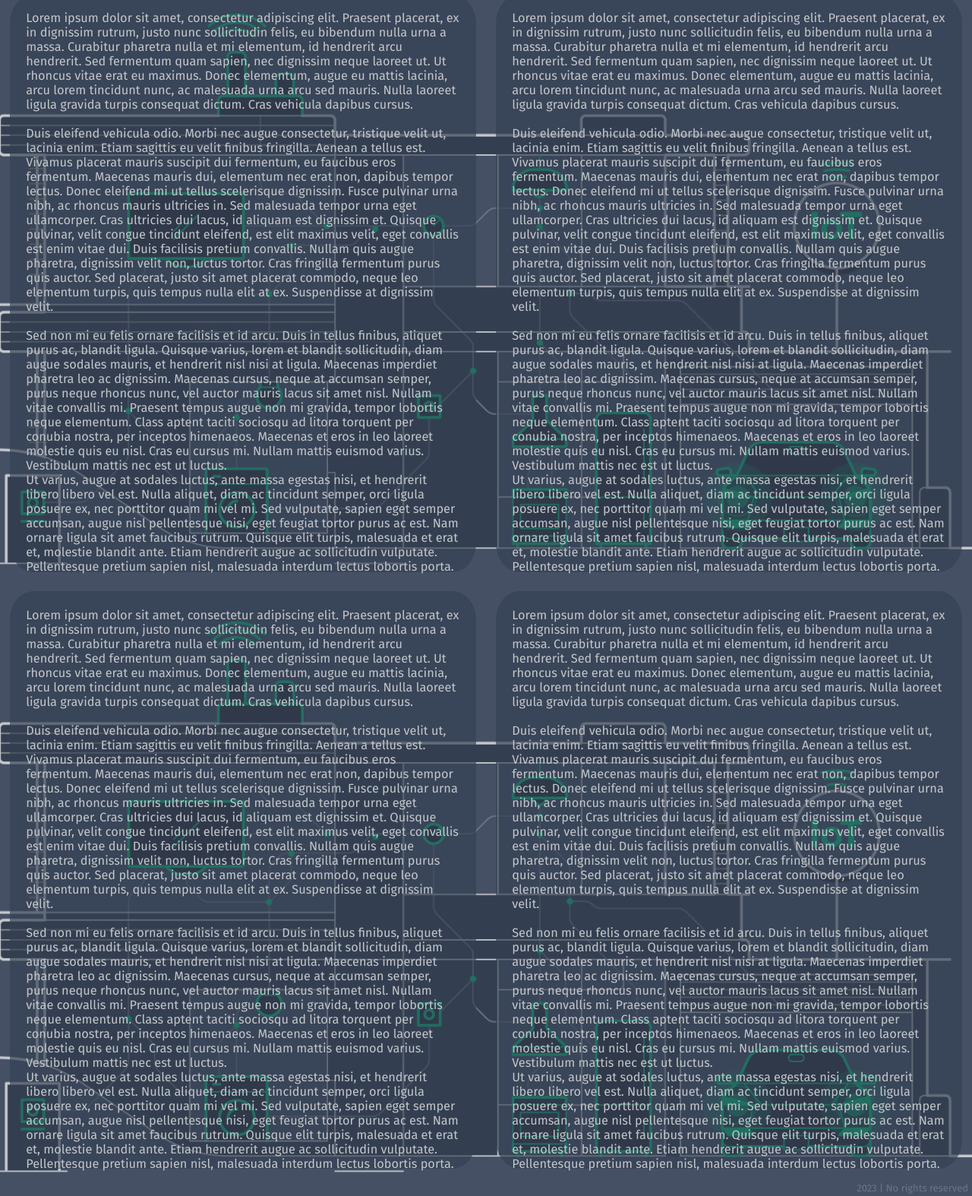
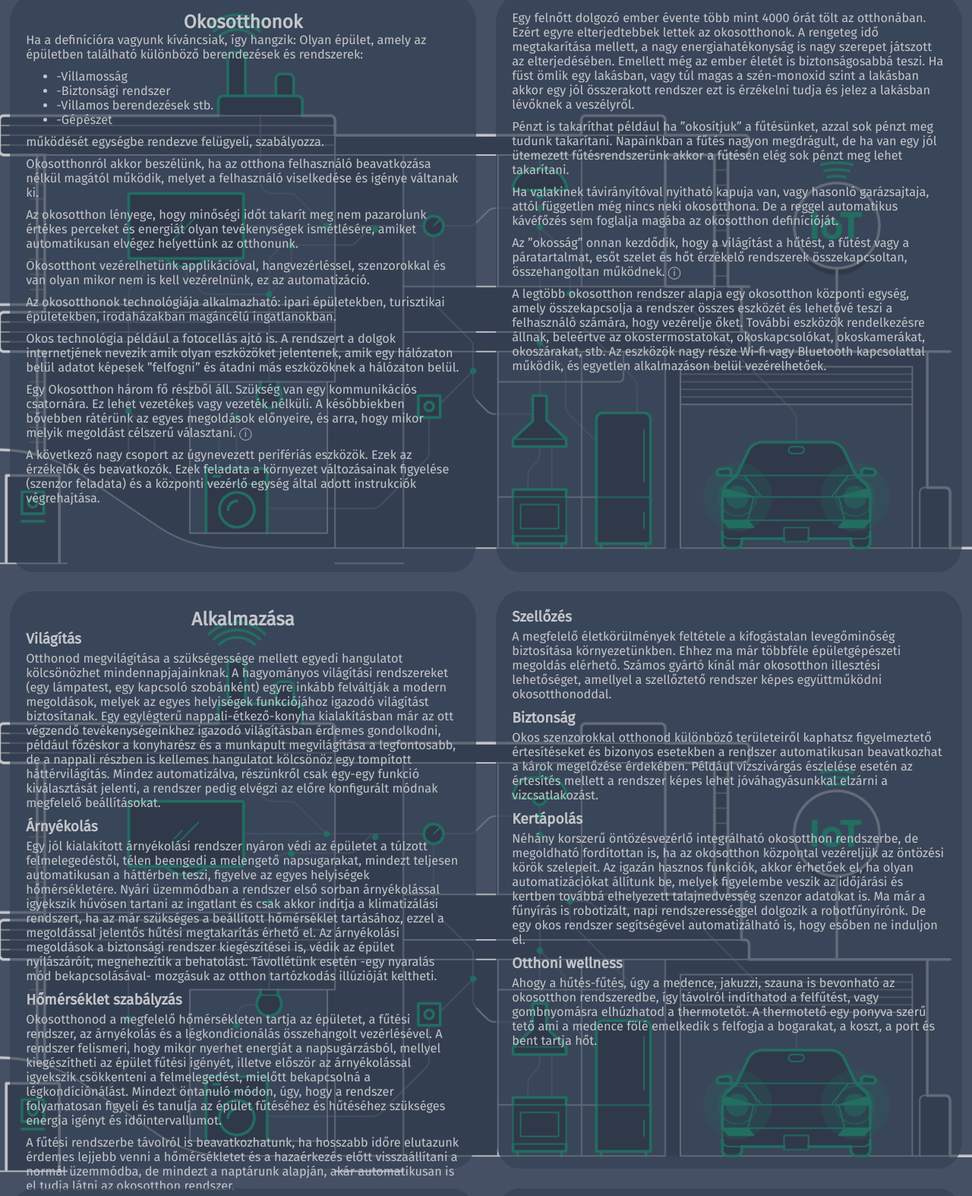
Before and after one commit to SzGeryX/SmartHome, a plain HTML site: page index.html in a window 1280 px wide. Shown: the part 820-2394 px from the top of the page at 76% size. Drawn offline with Linux system fonts and the light colour scheme; a script that the page names is missing.

Commit message:
probably final form

```diff
--- a/index.html
+++ b/index.html
@@ -20,51 +20,123 @@
     <div id="page1" class="container">
         <div class="item">
             <div class="content">
-                <p>Lorem ipsum dolor sit amet, consectetur adipiscing elit. Praesent placerat, ex in dignissim rutrum, justo nunc sollicitudin felis, eu bibendum nulla urna a massa. Curabitur pharetra nulla et mi elementum, id hendrerit arcu hendrerit. Sed fermentum quam sapien, nec dignissim neque laoreet ut. Ut rhoncus vitae erat eu maximus. Donec elementum, augue eu mattis lacinia, arcu lorem tincidunt nunc, ac malesuada urna arcu sed mauris. Nulla laoreet ligula gravida turpis consequat dictum. Cras vehicula dapibus cursus.</p>
-                <br>
-                <p>Duis eleifend vehicula odio. Morbi nec augue consectetur, tristique velit ut, lacinia enim. Etiam sagittis eu velit finibus fringilla. Aenean a tellus est. Vivamus placerat mauris suscipit dui fermentum, eu faucibus eros fermentum. Maecenas mauris dui, elementum nec erat non, dapibus tempor lectus. Donec eleifend mi ut tellus scelerisque dignissim. Fusce pulvinar urna nibh, ac rhoncus mauris ultricies in. Sed malesuada tempor urna eget ullamcorper. Cras ultricies dui lacus, id aliquam est dignissim et. Quisque pulvinar, velit congue tincidunt eleifend, est elit maximus velit, eget convallis est enim vitae dui. Duis facilisis pretium convallis. Nullam quis augue pharetra, dignissim velit non, luctus tortor. Cras fringilla fermentum purus quis auctor. Sed placerat, justo sit amet placerat commodo, neque leo elementum turpis, quis tempus nulla elit at ex. Suspendisse at dignissim velit.</p>
-                <br>
-                <p>Sed non mi eu felis ornare facilisis et id arcu. Duis in tellus finibus, aliquet purus ac, blandit ligula. Quisque varius, lorem et blandit sollicitudin, diam augue sodales mauris, et hendrerit nisl nisi at ligula. Maecenas imperdiet pharetra leo ac dignissim. Maecenas cursus, neque at accumsan semper, purus neque rhoncus nunc, vel auctor mauris lacus sit amet nisl. Nullam vitae convallis mi. Praesent tempus augue non mi gravida, tempor lobortis neque elementum. Class aptent taciti sociosqu ad litora torquent per conubia nostra, per inceptos himenaeos. Maecenas et eros in leo laoreet molestie quis eu nisl. Cras eu cursus mi. Nullam mattis euismod varius. Vestibulum mattis nec est ut luctus.</p>
+                <h2>Okosotthonok</h2>
 
-                <p>Ut varius, augue at sodales luctus, ante massa egestas nisi, et hendrerit libero libero vel est. Nulla aliquet, diam ac tincidunt semper, orci ligula posuere ex, nec porttitor quam mi vel mi. Sed vulputate, sapien eget semper accumsan, augue nisl pellentesque nisi, eget feugiat tortor purus ac est. Nam ornare ligula sit amet faucibus rutrum. Quisque elit turpis, malesuada et erat et, molestie blandit ante. Etiam hendrerit augue ac sollicitudin vulputate. Pellentesque pretium sapien nisl, malesuada interdum lectus lobortis porta.</p>
+                <p>Ha a definícióra vagyunk kíváncsiak, így hangzik: Olyan épület, amely az épületben található különböző berendezések és rendszerek:</p>
+
+                    <ul>
+                        <li> -Villamosság </li>
+                        <li> -Biztonsági rendszer </li>
+                        <li> -Villamos berendezések stb. </li>
+                        <li> -Gépészet </li>
+                    </ul>
+
+                <p>működését egységbe rendezve felügyeli, szabályozza.</p>
+
+                <p>Okosotthonról akkor beszélünk, ha az otthona felhasználó beavatkozása nélkül magától működik, melyet a felhasználó viselkedése és igénye váltanak ki. </p>
+
+                <p>Az okosotthon lényege, hogy minőségi időt takarít meg nem pazarolunk értékes perceket és energiát olyan tevékenységek ismétlésére, amiket automatikusan elvégez helyettünk az otthonunk.</p>
+
+                <p>Okosotthont vezérelhetünk applikációval, hangvezérléssel, szenzorokkal és van olyan mikor nem is kell vezérelnünk, ez az automatizáció.</p>
+
+                <p>Az okosotthonok technológiája alkalmazható: ipari épületekben, turisztikai épületekben, irodaházakban magáncélú ingatlanokban.</p>
+
+                <p>Okos technológia például a fotocellás ajtó is. A rendszert a dolgok internetjének nevezik amik olyan eszközöket jelentenek, amik egy hálózaton belül adatot képesek ”felfogni” és átadni más eszközöknek a hálózaton belül.</p>
+
+                <p>Egy Okosotthon három fő részből áll.  Szükség van egy kommunikációs csatornára. Ez lehet vezetékes vagy vezeték nélküli. A későbbiekben bővebben rátérünk az egyes megoldások előnyeire, és arra, hogy mikor melyik megoldást célszerű választani. <span onmouseover="showHidden1()" onmouseleave="hideHidden1()">ⓘ</span></p>
+
+                <p>A következő nagy csoport az úgynevezett perifériás eszközök. Ezek az érzékelők  és beavatkozók. Ezek feladata a környezet változásainak figyelése (szenzor feladata) és a központi vezérlő egység által adott instrukciók végrehajtása.</p>
             </div>
         </div>
 
         <div class="item">
             <div class="content">
-                <p>Lorem ipsum dolor sit amet, consectetur adipiscing elit. Praesent placerat, ex in dignissim rutrum, justo nunc sollicitudin felis, eu bibendum nulla urna a massa. Curabitur pharetra nulla et mi elementum, id hendrerit arcu hendrerit. Sed fermentum quam sapien, nec dignissim neque laoreet ut. Ut rhoncus vitae erat eu maximus. Donec elementum, augue eu mattis lacinia, arcu lorem tincidunt nunc, ac malesuada urna arcu sed mauris. Nulla laoreet ligula gravida turpis consequat dictum. Cras vehicula dapibus cursus.</p>
-                <br>
-                <p>Duis eleifend vehicula odio. Morbi nec augue consectetur, tristique velit ut, lacinia enim. Etiam sagittis eu velit finibus fringilla. Aenean a tellus est. Vivamus placerat mauris suscipit dui fermentum, eu faucibus eros fermentum. Maecenas mauris dui, elementum nec erat non, dapibus tempor lectus. Donec eleifend mi ut tellus scelerisque dignissim. Fusce pulvinar urna nibh, ac rhoncus mauris ultricies in. Sed malesuada tempor urna eget ullamcorper. Cras ultricies dui lacus, id aliquam est dignissim et. Quisque pulvinar, velit congue tincidunt eleifend, est elit maximus velit, eget convallis est enim vitae dui. Duis facilisis pretium convallis. Nullam quis augue pharetra, dignissim velit non, luctus tortor. Cras fringilla fermentum purus quis auctor. Sed placerat, justo sit amet placerat commodo, neque leo elementum turpis, quis tempus nulla elit at ex. Suspendisse at dignissim velit.</p>
-                <br>
-                <p>Sed non mi eu felis ornare facilisis et id arcu. Duis in tellus finibus, aliquet purus ac, blandit ligula. Quisque varius, lorem et blandit sollicitudin, diam augue sodales mauris, et hendrerit nisl nisi at ligula. Maecenas imperdiet pharetra leo ac dignissim. Maecenas cursus, neque at accumsan semper, purus neque rhoncus nunc, vel auctor mauris lacus sit amet nisl. Nullam vitae convallis mi. Praesent tempus augue non mi gravida, tempor lobortis neque elementum. Class aptent taciti sociosqu ad litora torquent per conubia nostra, per inceptos himenaeos. Maecenas et eros in leo laoreet molestie quis eu nisl. Cras eu cursus mi. Nullam mattis euismod varius. Vestibulum mattis nec est ut luctus.</p>
+                <p>Egy felnőtt dolgozó ember évente több mint 4000 órát tölt az otthonában. Ezért egyre elterjedtebbek lettek az okosotthonok. A rengeteg idő megtakarítása mellett, a nagy energiahatékonyság is nagy szerepet játszott az elterjedésében. Emellett még az ember életét is biztonságosabbá teszi. Ha füst ömlik egy lakásban, vagy túl magas a szén-monoxid szint a lakásban akkor egy jól összerakott rendszer ezt is érzékelni tudja és jelez a lakásban lévőknek a veszélyről.</p>
 
-                <p>Ut varius, augue at sodales luctus, ante massa egestas nisi, et hendrerit libero libero vel est. Nulla aliquet, diam ac tincidunt semper, orci ligula posuere ex, nec porttitor quam mi vel mi. Sed vulputate, sapien eget semper accumsan, augue nisl pellentesque nisi, eget feugiat tortor purus ac est. Nam ornare ligula sit amet faucibus rutrum. Quisque elit turpis, malesuada et erat et, molestie blandit ante. Etiam hendrerit augue ac sollicitudin vulputate. Pellentesque pretium sapien nisl, malesuada interdum lectus lobortis porta.</p>
+                <p>Pénzt is takaríthat például ha ”okosítjuk” a fűtésünket, azzal sok pénzt meg tudunk takarítani. Napainkban a fűtés nagyon megdrágult, de ha van egy jól ütemezett fűtésrendszerünk akkor a fűtésen elég sok pénzt meg lehet takarítani.</p>
+
+                <p>Ha valakinek távirányítóval nyitható kapuja van, vagy hasonló garázsajtaja, attól független még nincs neki okosotthona. De a reggel automatikus kávéfőzés sem foglalja magába az okosotthon definícióját.</p>
+
+                <p>Az ”okosság” onnan kezdődik, hogy a világítást a hűtést, a fűtést vagy a páratartalmat, esőt szelet és hőt érzékelő rendszerek összekapcsoltan, összehangoltan működnek. <span onmouseover="showHidden2()" onmouseleave="hideHidden2()">ⓘ</span></p>
+
+                <p>A legtöbb okosotthon rendszer alapja egy okosotthon központi egység, amely összekapcsolja a rendszer összes eszközét és lehetővé teszi a felhasználó számára, hogy vezérelje őket. További eszközök rendelkezésre állnak, beleértve az okostermostatokat, okoskapcsolókat, okoskamerákat, okoszárakat, stb. Az eszközök nagy része Wi-fi vagy Bluetooth kapcsolattal működik, és egyetlen alkalmazáson belül vezérelhetőek.</p>
+
+
+                <img id="hidden1" src="Kep1.jpg" width="50%">
+                <img id="hidden2" src="Kep2.jpg" width="80%">
             </div>
         </div>
     </div>
 
-    <div id="page2" class="container">
+    <div class="container">
         <div class="item">
             <div class="content">
-                <p>Lorem ipsum dolor sit amet, consectetur adipiscing elit. Praesent placerat, ex in dignissim rutrum, justo nunc sollicitudin felis, eu bibendum nulla urna a massa. Curabitur pharetra nulla et mi elementum, id hendrerit arcu hendrerit. Sed fermentum quam sapien, nec dignissim neque laoreet ut. Ut rhoncus vitae erat eu maximus. Donec elementum, augue eu mattis lacinia, arcu lorem tincidunt nunc, ac malesuada urna arcu sed mauris. Nulla laoreet ligula gravida turpis consequat dictum. Cras vehicula dapibus cursus.</p>
-                <br>
-                <p>Duis eleifend vehicula odio. Morbi nec augue consectetur, tristique velit ut, lacinia enim. Etiam sagittis eu velit finibus fringilla. Aenean a tellus est. Vivamus placerat mauris suscipit dui fermentum, eu faucibus eros fermentum. Maecenas mauris dui, elementum nec erat non, dapibus tempor lectus. Donec eleifend mi ut tellus scelerisque dignissim. Fusce pulvinar urna nibh, ac rhoncus mauris ultricies in. Sed malesuada tempor urna eget ullamcorper. Cras ultricies dui lacus, id aliquam est dignissim et. Quisque pulvinar, velit congue tincidunt eleifend, est elit maximus velit, eget convallis est enim vitae dui. Duis facilisis pretium convallis. Nullam quis augue pharetra, dignissim velit non, luctus tortor. Cras fringilla fermentum purus quis auctor. Sed placerat, justo sit amet placerat commodo, neque leo elementum turpis, quis tempus nulla elit at ex. Suspendisse at dignissim velit.</p>
-                <br>
-                <p>Sed non mi eu felis ornare facilisis et id arcu. Duis in tellus finibus, aliquet purus ac, blandit ligula. Quisque varius, lorem et blandit sollicitudin, diam augue sodales mauris, et hendrerit nisl nisi at ligula. Maecenas imperdiet pharetra leo ac dignissim. Maecenas cursus, neque at accumsan semper, purus neque rhoncus nunc, vel auctor mauris lacus sit amet nisl. Nullam vitae convallis mi. Praesent tempus augue non mi gravida, tempor lobortis neque elementum. Class aptent taciti sociosqu ad litora torquent per conubia nostra, per inceptos himenaeos. Maecenas et eros in leo laoreet molestie quis eu nisl. Cras eu cursus mi. Nullam mattis euismod varius. Vestibulum mattis nec est ut luctus.</p>
+                <h2>Alkalmazása</h2>
 
-                <p>Ut varius, augue at sodales luctus, ante massa egestas nisi, et hendrerit libero libero vel est. Nulla aliquet, diam ac tincidunt semper, orci ligula posuere ex, nec porttitor quam mi vel mi. Sed vulputate, sapien eget semper accumsan, augue nisl pellentesque nisi, eget feugiat tortor purus ac est. Nam ornare ligula sit amet faucibus rutrum. Quisque elit turpis, malesuada et erat et, molestie blandit ante. Etiam hendrerit augue ac sollicitudin vulputate. Pellentesque pretium sapien nisl, malesuada interdum lectus lobortis porta.</p>
+                <h3>Világítás</h3>
+
+                <p>Otthonod megvilágítása a szükségessége mellett egyedi hangulatot kölcsönözhet mindennapjajainknak. A hagyományos világítási rendszereket (egy lámpatest, egy kapcsoló szobánként) egyre inkább felváltják a modern megoldások, melyek az egyes helyiségek funkciójához igazodó világítást biztosítanak. Egy egylégterű nappali-étkező-konyha kialakításban már az ott végzendő tevékenységeinkhez igazodó világításban érdemes gondolkodni, például főzéskor a konyharész és a munkapult megvilágítása a legfontosabb, de a nappali részben is kellemes hangulatot kölcsönöz egy tompított háttérvilágítás. Mindez automatizálva, részünkről csak egy-egy funkció kiválasztását jelenti, a rendszer pedig elvégzi az előre konfigurált módnak megfelelő beállításokat.</p>
+
+                <h3>Árnyékolás</h3>
+
+                <p>Egy jól kialakított árnyékolási rendszer nyáron védi az épületet a túlzott felmelegedéstől, télen beengedi a melengető napsugarakat, mindezt teljesen automatikusan a háttérben teszi, figyelve az egyes helyiségek hőmérsékletére. Nyári üzemmódban a rendszer első sorban árnyékolással igyekszik hűvösen tartani az ingatlant és csak akkor indítja a klimatizálási rendszert, ha az már szükséges a beállított hőmérséklet tartásához, ezzel a megoldással jelentős hűtési megtakarítás érhető el. Az árnyékolási megoldások a biztonsági rendszer kiegészítései is, védik az épület nyílászáróit, megnehezítik a behatolást. Távollétünk esetén -egy nyaralás mód bekapcsolásával- mozgásuk az otthon tartózkodás illúzióját keltheti.</p>
+
+                <h3>Hőmérséklet szabályzás</h3>
+
+                <p>Okosotthonod a megfelelő hőmérsékleten tartja az épületet, a fűtési rendszer, az árnyékolás és a légkondicionálás összehangolt vezérlésével. A rendszer felismeri, hogy mikor nyerhet energiát a napsugárzásból, mellyel kiegészítheti az épület fűtési igényét, illetve először az árnyékolással igyekszik csökkenteni a felmelegedést, mielőtt bekapcsolná a légkondíciónálást. Mindezt öntanuló módon, úgy, hogy a rendszer folyamatosan figyeli és tanulja az épület fűtéséhez és hűtéséhez szükséges energia igényt és időintervallumot.</p>
+
+                <p>A fűtési rendszerbe távolról is beavatkozhatunk, ha hosszabb időre elutazunk érdemes lejjebb venni a hőmérsékletet és a hazaérkezés előtt visszaállítani a normál üzemmódba, de mindezt a naptárunk alapján, akár automatikusan is el tudja látni az okosotthon rendszer.</p>
+
+
             </div>
         </div>
 
         <div class="item">
             <div class="content">
-                <p>Lorem ipsum dolor sit amet, consectetur adipiscing elit. Praesent placerat, ex in dignissim rutrum, justo nunc sollicitudin felis, eu bibendum nulla urna a massa. Curabitur pharetra nulla et mi elementum, id hendrerit arcu hendrerit. Sed fermentum quam sapien, nec dignissim neque laoreet ut. Ut rhoncus vitae erat eu maximus. Donec elementum, augue eu mattis lacinia, arcu lorem tincidunt nunc, ac malesuada urna arcu sed mauris. Nulla laoreet ligula gravida turpis consequat dictum. Cras vehicula dapibus cursus.</p>
+                <h3>Szellőzés</h3>
+
+                <p>A megfelelő életkörülmények feltétele a kifogástalan levegőminőség biztosítása környezetünkben. Ehhez ma már többféle épületgépészeti megoldás elérhető. Számos gyártó kínál már okosotthon illesztési lehetőséget, amellyel a szellőztető rendszer képes együttműködni okosotthonoddal.</p>
+
+                <h3>Biztonság</h3>
+
+                <p>Okos szenzorokkal otthonod különböző területeiről kaphatsz figyelmeztető értesítéseket és bizonyos esetekben a rendszer automatikusan beavatkozhat a károk megelőzése érdekében. Például vízszivárgás észlelése esetén az értesítés mellett a rendszer képes lehet jóváhagyásunkkal elzárni a vizcsatlakozást.</p>
+
+                <h3>Kertápolás</h3>
+
+                <p>Néhány korszerű öntözésvezérlő integrálható okosotthon rendszerbe, de megoldható fordítottan is, ha az okosotthon központal vezéreljük az öntözési körök szelepeit. Az igazán hasznos funkciók, akkor érhetőek el, ha olyan automatizációkat állítunk be, melyek figyelembe veszik az időjárási és kertben továbbá elhelyezett talajnedvesség szenzor adatokat is. Ma már a fűnyírás is robotizált, napi rendszerességgel dolgozik a robotfűnyírónk. De egy okos rendszer segítségével automatizálható is, hogy esőben ne induljon el.</p>
+
+                <h3>Otthoni wellness</h3>
+
+                <p>Ahogy a hűtés-fűtés, úgy a medence, jakuzzi, szauna is bevonható az okosotthon rendszeredbe, így távolról indíthatod a felfűtést, vagy gombnyomásra elhúzhatod a thermotetőt.  A thermotető egy ponyva szerű tető ami a medence fölé emelkedik s felfogja a bogarakat, a koszt, a port és bent tartja hőt.</p>
+            </div>
+        </div>
+    </div>
+
+    <div class="container">
+        <div class="item">
+            <div class="content">
+                <h2>Amazon Alexa</h2>
+
+                <p>Az Amazon Alexa, más néven Alexa egy virtuális asszisztens technológia, amely nagyrészt az Ivona nevű lengyel beszédszintetizátoron alapul, amelyet az Amazon vásárolt meg 2013-ban. Az Amazon Alexa egy olyan eszköz aminek ha szólunk akkor azt megérti és különböző parancsokat tud végrehajtani. Össze lehet kötni TV-vel termostatttal, okos zárral és még sok féle okoseszközzel amiket egy hálózaton keresztül képes irányítani. Egy parancs mindig úgy kezdődik, hogy „Hey Alexa!” és utána miután visszajelez azután lehet neki parancsot adni pl: „Turn on the TV” (Kapcsold be a TV-t) és ha a televízióval megfelelően össze van kötve akkor ő minden gond nélkül bekapcsolja a TV-t. Az Alexa a fogyatékossággal lő emberek számára különösen hasznos, hiszen csak szólni kel neki és akár még a redőnyt is le tudja húzni (Természetesen csak ha okosredőny és képes a hálózathoz csatlakozni).Ez a virtuális asszisztens sok más dologra is képes. Az Alexa egészen megfizethető áron kapható kb. 25000 Ft egy darab. Maga az eszköz egyben egy bluetooth-os hangszóró tehát zene lejátszásra is alkalmas.</p>
+
+                <p>A Google is kiadott egy hasonló eszközt Google Assistant néven ami lényegében ugyanazt tudja mint az Alexa. A Google Assistant megszólítása „Ok Google!”.</p>
+
+                <p>Egy okos asszisztens elengedhetetlen eleme egy okosotthonnak. Ahogy a képeken látszik ezek az eszközök nem túl nagy méretűek ezért könnyen megférnek egy polcon, vagy egy szekrényben.</p>
+                <p>Fontos, hogy ezeket az eszközöket csak akkor érdemes megvásárolni ha vannak olyan készülékeink amelyekkel kompatibilis és össze lehet velük kapcsolni az asszisztenst.</p>
+
+            </div>
+        </div>
+
+        <div class="item" style="text-align: center;">
+            <div class="content">
+                <h2>Alexa</h2>
                 <br>
-                <p>Duis eleifend vehicula odio. Morbi nec augue consectetur, tristique velit ut, lacinia enim. Etiam sagittis eu velit finibus fringilla. Aenean a tellus est. Vivamus placerat mauris suscipit dui fermentum, eu faucibus eros fermentum. Maecenas mauris dui, elementum nec erat non, dapibus tempor lectus. Donec eleifend mi ut tellus scelerisque dignissim. Fusce pulvinar urna nibh, ac rhoncus mauris ultricies in. Sed malesuada tempor urna eget ullamcorper. Cras ultricies dui lacus, id aliquam est dignissim et. Quisque pulvinar, velit congue tincidunt eleifend, est elit maximus velit, eget convallis est enim vitae dui. Duis facilisis pretium convallis. Nullam quis augue pharetra, dignissim velit non, luctus tortor. Cras fringilla fermentum purus quis auctor. Sed placerat, justo sit amet placerat commodo, neque leo elementum turpis, quis tempus nulla elit at ex. Suspendisse at dignissim velit.</p>
+                <img src="Kep4.jpg" alt="">
+
+                <h2>Google Assistant</h2>
                 <br>
-                <p>Sed non mi eu felis ornare facilisis et id arcu. Duis in tellus finibus, aliquet purus ac, blandit ligula. Quisque varius, lorem et blandit sollicitudin, diam augue sodales mauris, et hendrerit nisl nisi at ligula. Maecenas imperdiet pharetra leo ac dignissim. Maecenas cursus, neque at accumsan semper, purus neque rhoncus nunc, vel auctor mauris lacus sit amet nisl. Nullam vitae convallis mi. Praesent tempus augue non mi gravida, tempor lobortis neque elementum. Class aptent taciti sociosqu ad litora torquent per conubia nostra, per inceptos himenaeos. Maecenas et eros in leo laoreet molestie quis eu nisl. Cras eu cursus mi. Nullam mattis euismod varius. Vestibulum mattis nec est ut luctus.</p>
+                <img src="Kep3.jpg" alt="">
 
-                <p>Ut varius, augue at sodales luctus, ante massa egestas nisi, et hendrerit libero libero vel est. Nulla aliquet, diam ac tincidunt semper, orci ligula posuere ex, nec porttitor quam mi vel mi. Sed vulputate, sapien eget semper accumsan, augue nisl pellentesque nisi, eget feugiat tortor purus ac est. Nam ornare ligula sit amet faucibus rutrum. Quisque elit turpis, malesuada et erat et, molestie blandit ante. Etiam hendrerit augue ac sollicitudin vulputate. Pellentesque pretium sapien nisl, malesuada interdum lectus lobortis porta.</p>
             </div>
         </div>
     </div>
--- /dev/null
+++ b/script.js
@@ -0,0 +1,17 @@
+
+
+function showHidden1() {
+    document.getElementById("hidden1").style.visibility = "visible"
+}
+
+function hideHidden1() {
+    document.getElementById("hidden1").style.visibility = "hidden"
+}
+
+function showHidden2() {
+    document.getElementById("hidden2").style.visibility = "visible"
+}
+
+function hideHidden2() {
+    document.getElementById("hidden2").style.visibility = "hidden"
+}
--- a/style.css
+++ b/style.css
@@ -65,3 +65,22 @@ a {
     text-decoration: none;
     color: #69768a;
 }
+h2 {
+    text-align: center;
+}
+p, ul {
+    margin-bottom: 10px;
+}
+h3 {
+    margin-bottom: 5px;
+}
+#hidden1, #hidden2 {
+    visibility: hidden;
+    position: absolute;
+}
+#hidden2 {
+    width: 32%;
+}
+#hidden1 {
+    width: 25%;
+}
```
Also changed, not shown: Kep1.jpg (added), Kep2.jpg (added), Kep3.jpg (added), Kep4.jpg (added).
